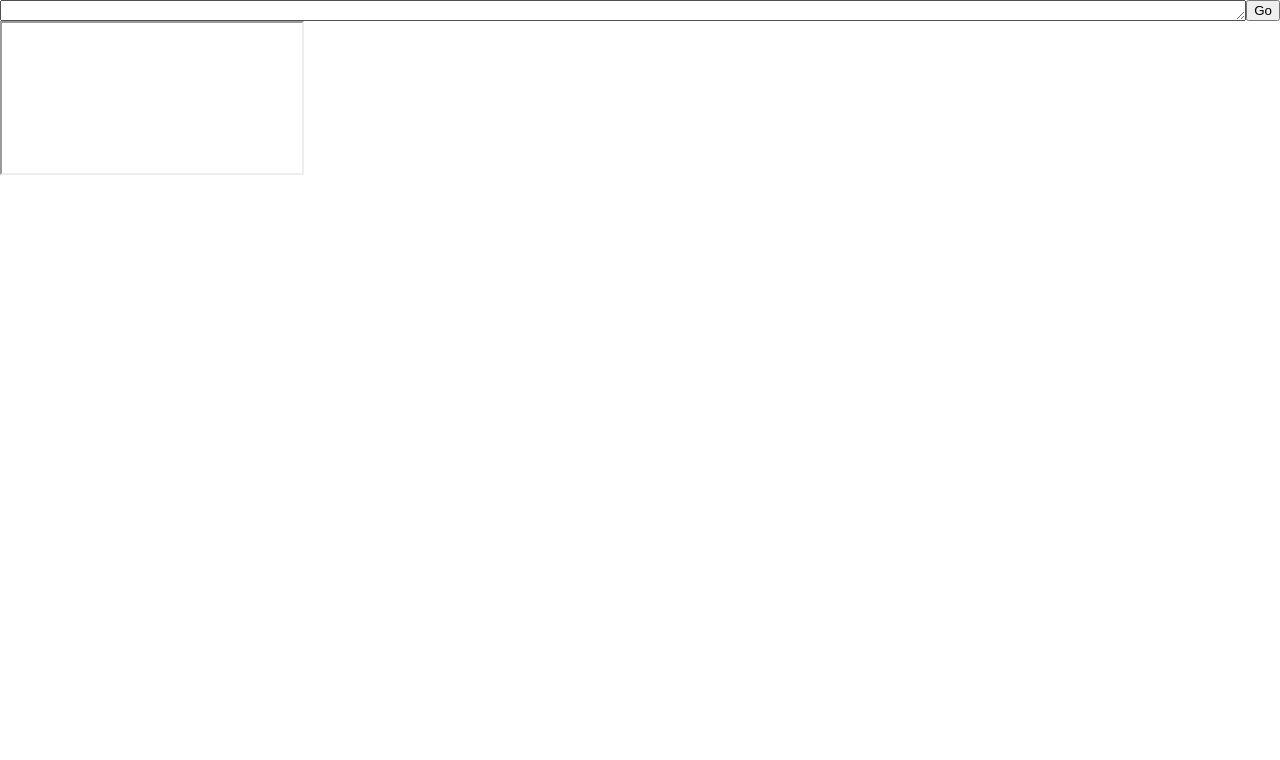
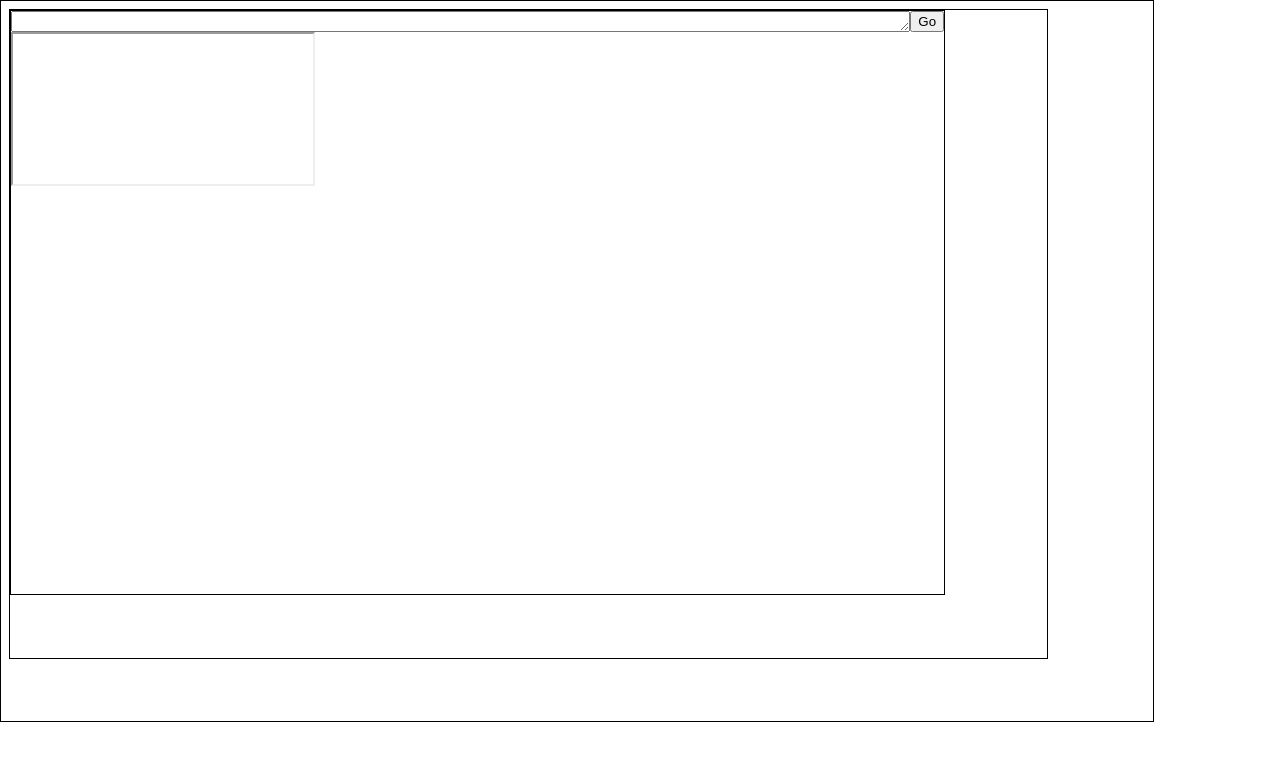
Before and after one commit to martinjos/jsc, a plain HTML site: page jsc.html in a window 1280 px wide. Drawn offline with Linux system fonts and the light colour scheme.

Commit message:
jsc.html: debug top-level sizes

```diff
--- a/jsc.html
+++ b/jsc.html
@@ -19,10 +19,9 @@
   </script>
   <style>
     html, body, #page {
-      padding: 0;
-      margin: 0;
-      height: 100%;
-      width: 100%;
+      height: 90%;
+      width: 90%;
+      border: 1px solid black;
     }
     #page {
       display: flex;
```
